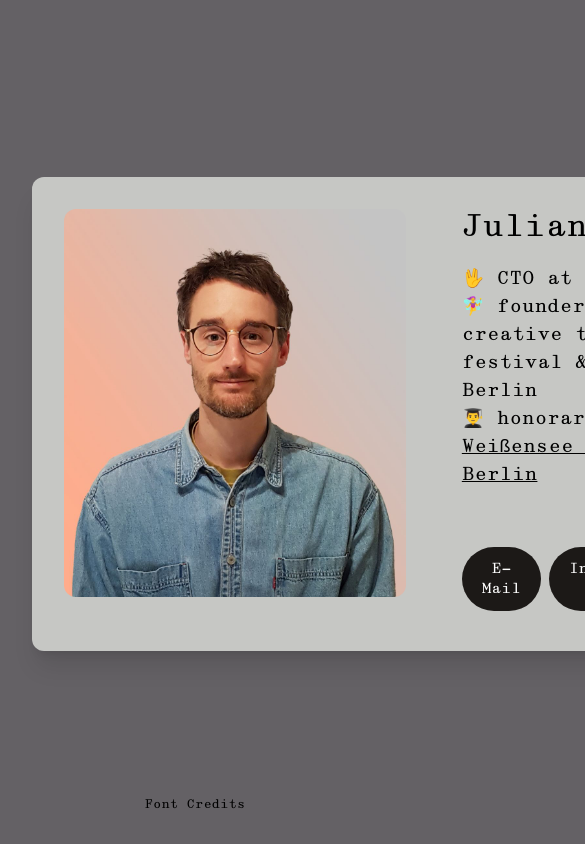
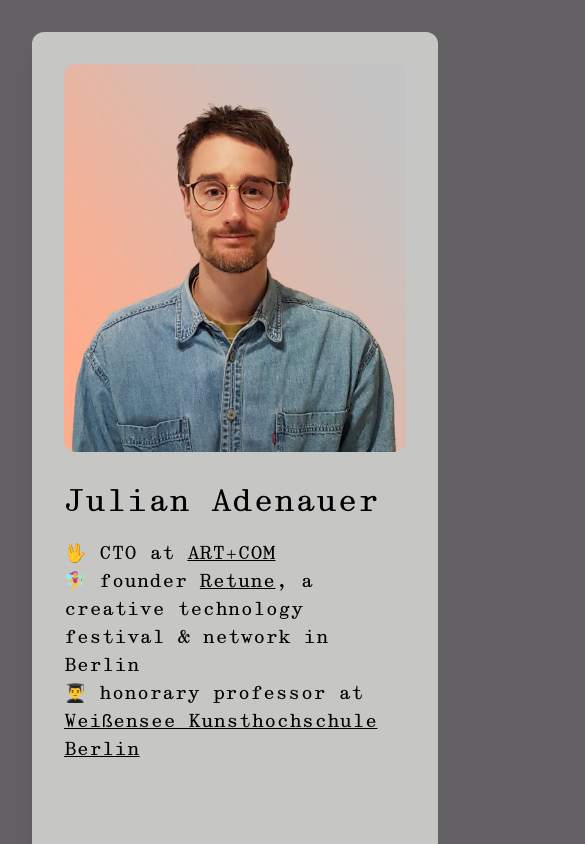
Before and after one commit to julianadenauer/julianadenauer-neu, a website: page index.html in a window 390 px wide. Shown: the top 844 px of the page, 585 px wide, since content can reach past the window. Drawn offline with Linux system fonts and the light colour scheme; files whose address does not match are found by name.

Commit message:
mobile fix

```diff
--- a/index.html
+++ b/index.html
@@ -10,7 +10,7 @@
 </head>
 <body class="flex items-center flex-col h-screen text-lg bg-[#646165] p-8">
 
-    <div class="p-8 columns-2 m-auto gap-14 max-w-4xl bg-[#C6C7C4] rounded-xl shadow-xl ">
+    <div class="p-8 md:columns-2 m-auto gap-14 max-w-4xl bg-[#C6C7C4] rounded-xl shadow-xl ">
 
         <div class="mb-8 md:mb-0">
             <img class="rounded-xl" src="assets/julian_kleiner.jpg" alt="Portrait Julian Adenauer">
```
